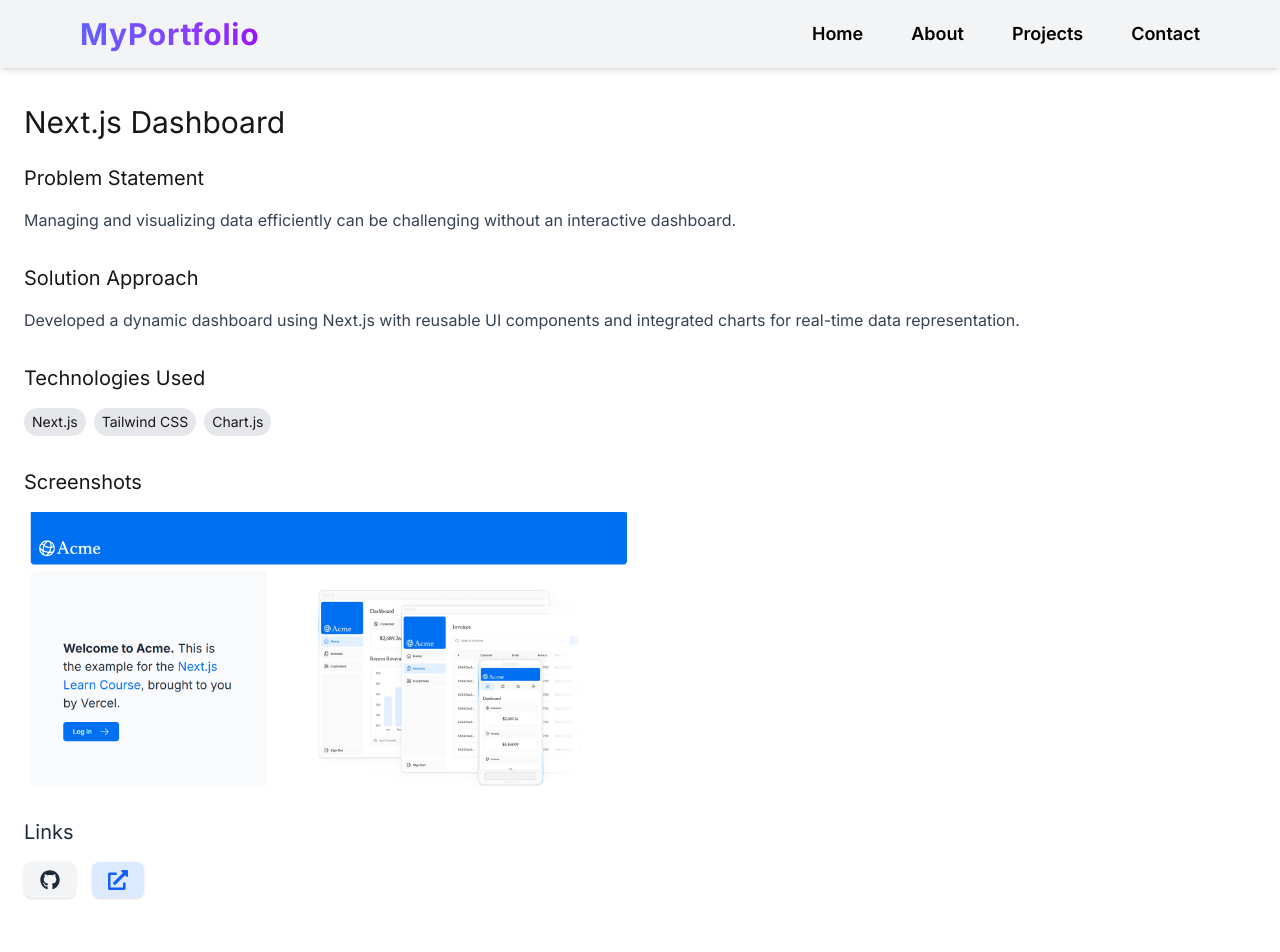
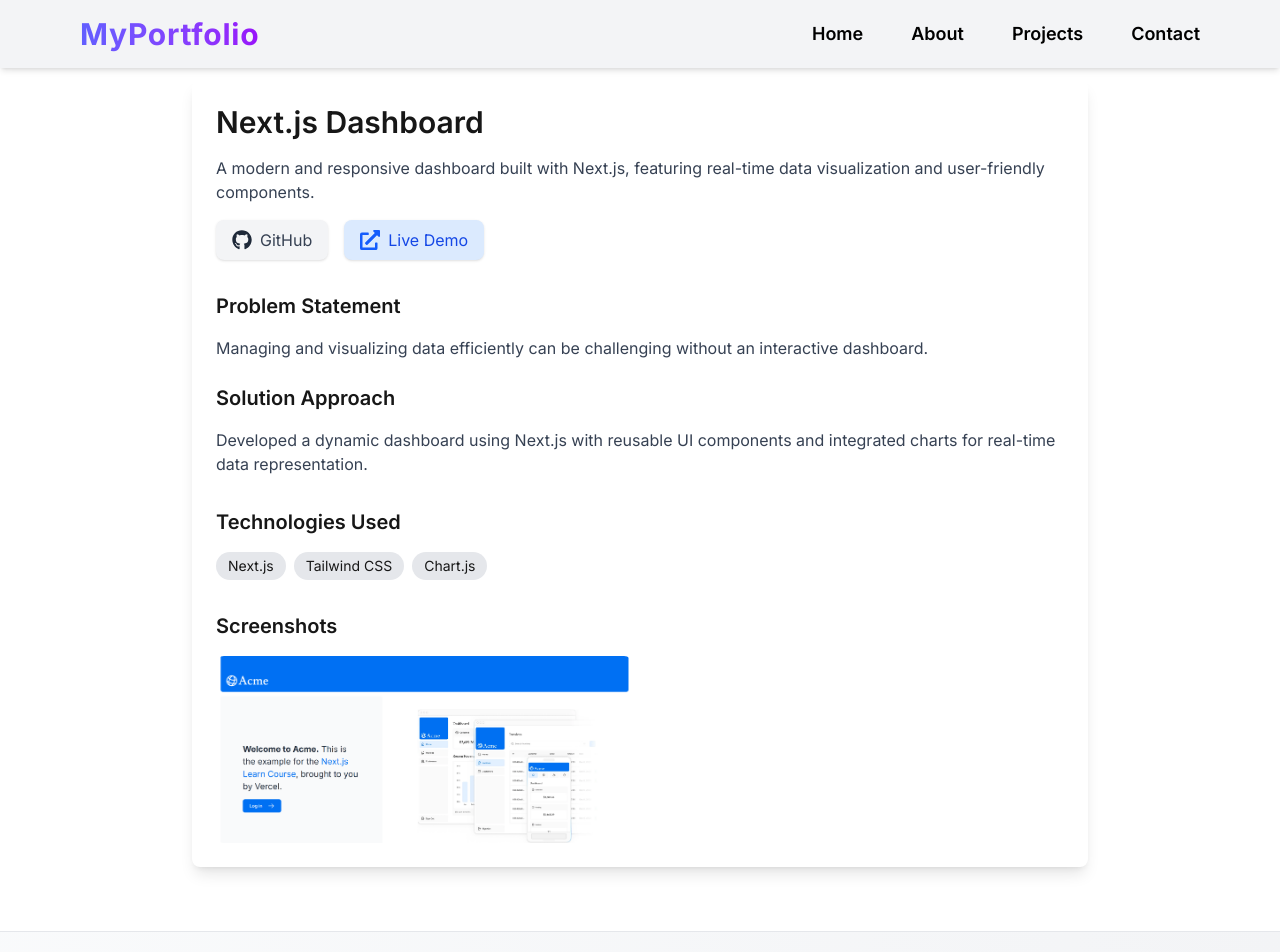
Before and after one commit to Kamakshi-Aruna/NextJs-Personal-Portfolio, a Next.js app: page /projects/1 in a window 1280 px wide. Shown: the top 952 px of the page. Built offline with nearby package versions, Linux system fonts and the light colour scheme.

Commit message:
Updated the code

```diff
--- a/src/app/projects/[id]/page.tsx
+++ b/src/app/projects/[id]/page.tsx
@@ -1,6 +1,7 @@
 import { notFound } from "next/navigation";
 import { FaGithub, FaExternalLinkAlt } from "react-icons/fa";
-import {projects} from "@/lib/data";
+import { projects } from "@/lib/data";
+import Image from "next/image";
 
 export default function ProjectDetailPage({
                                               params,
@@ -14,79 +15,79 @@ export default function ProjectDetailPage({
     }
 
     return (
-        <div className="max-w-7xl mx-auto p-6 mt-20">
-            <h1 className="text-3xl  mb-6">{project.title}</h1>
+        <div className="max-w-4xl mx-auto p-6 mt-20 bg-white shadow-lg rounded-lg overflow-hidden">
+            {/* Project Title */}
+            <h1 className="text-3xl font-semibold mb-4">{project.title}</h1>
 
-            {/* Problem Statement */}
-            <section className="mb-8">
-                <h2 className="text-xl  mb-4">Problem Statement</h2>
+            {/* Description */}
+            <p className="text-gray-700 mb-4">{project.description}</p>
+
+            {/* Links */}
+            <div className="flex gap-4 mt-4">
+                {project.githubUrl && (
+                    <a
+                        href={project.githubUrl}
+                        target="_blank"
+                        rel="noopener noreferrer"
+                        className="flex items-center gap-2 px-4 py-2 bg-gray-100 rounded-lg shadow-sm text-gray-700 hover:bg-gray-200 hover:scale-105 transition-transform"
+                    >
+                        <FaGithub className="text-xl text-gray-800"/>
+                        GitHub
+                    </a>
+                )}
+                {project.liveDemoUrl && (
+                    <a
+                        href={project.liveDemoUrl}
+                        target="_blank"
+                        rel="noopener noreferrer"
+                        className="flex items-center gap-2 px-4 py-2 bg-blue-100 rounded-lg shadow-sm text-blue-700 hover:bg-blue-200 hover:scale-105 transition-transform"
+                    >
+                        <FaExternalLinkAlt className="text-xl text-blue-600"/>
+                        Live Demo
+                    </a>
+                )}
+            </div>
+
+            {/* Problem & Solution Sections */}
+            <div className="mt-8">
+                <h2 className="text-xl font-semibold mb-4">Problem Statement</h2>
                 <p className="text-gray-700">{project.problemStatement}</p>
-            </section>
 
-            {/* Solution Approach */}
-            <section className="mb-8">
-                <h2 className="text-xl mb-4">Solution Approach</h2>
+                <h2 className="text-xl font-semibold mt-6 mb-4">Solution Approach</h2>
                 <p className="text-gray-700">{project.solutionApproach}</p>
-            </section>
+            </div>
 
             {/* Technologies Used */}
-            <section className="mb-8">
-                <h2 className="text-xl mb-4">Technologies Used</h2>
+            <div className="mt-8">
+                <h2 className="text-xl font-semibold mb-4">Technologies Used</h2>
                 <div className="flex flex-wrap gap-2">
                     {project.technologies.map((tech) => (
                         <span
                             key={tech}
-                            className="px-2 py-1 bg-gray-200 text-sm rounded-full"
+                            className="px-3 py-1 bg-gray-200 text-sm rounded-full"
                         >
-              {tech}
-            </span>
+                            {tech}
+                        </span>
                     ))}
                 </div>
-            </section>
+            </div>
 
             {/* Screenshots */}
-            <section className="mb-8">
-                <h2 className="text-xl  mb-4">Screenshots</h2>
+            <div className="mt-8">
+                <h2 className="text-xl font-semibold mb-4">Screenshots</h2>
                 <div className="grid grid-cols-1 sm:grid-cols-2 gap-4">
                     {project.screenshots.map((screenshot, index) => (
-                        <img
+                        <Image
                             key={index}
                             src={screenshot}
                             alt={`Screenshot ${index + 1}`}
+                            width={600}
+                            height={400}
                             className="w-full h-auto rounded-lg"
                         />
                     ))}
                 </div>
-            </section>
-
-            {/* Links */}
-            <section className="mb-8">
-                <h2 className="text-xl mb-4 text-gray-800">Links</h2>
-
-                <div className="flex flex-wrap gap-4">
-                    {project.githubUrl && (
-                        <a
-                            href={project.githubUrl}
-                            target="_blank"
-                            rel="noopener noreferrer"
-                            className="flex items-center gap-2 px-4 py-2 bg-gray-100 rounded-lg shadow-sm text-gray-700 hover:bg-gray-200 hover:scale-105 transition-transform"
-                        >
-                            <FaGithub className="text-xl text-gray-800"/>
-                        </a>
-                    )}
-                    {project.liveDemoUrl && (
-                        <a
-                            href={project.liveDemoUrl}
-                            target="_blank"
-                            rel="noopener noreferrer"
-                            className="flex items-center gap-2 px-4 py-2 bg-blue-100 rounded-lg shadow-sm text-blue-700 hover:bg-blue-200 hover:scale-105 transition-transform"
-                        >
-                            <FaExternalLinkAlt className="text-xl text-blue-600"/>
-                        </a>
-                    )}
-                </div>
-            </section>
-
+            </div>
         </div>
     );
 }
```
